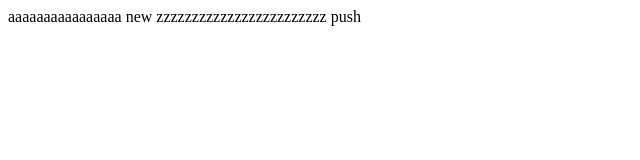
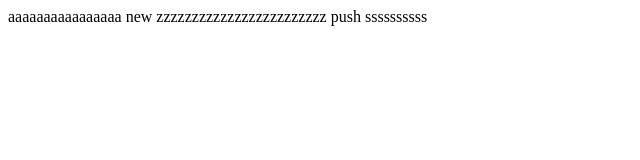
Before and after one commit to kotekote2/anbei, a plain HTML site: page neww.html in a window 1280 px wide. Shown: the full height of the page, 0-640 px from the left. Drawn offline with Linux system fonts and the light colour scheme.

Commit message:
no message

```diff
--- a/neww.html
+++ b/neww.html
@@ -13,5 +13,9 @@
     zzzzzzzzzzzzzzzzzzzzzzzz
     push
 
+
+
+
+    ssssssssss
 </body>
 </html>
```
